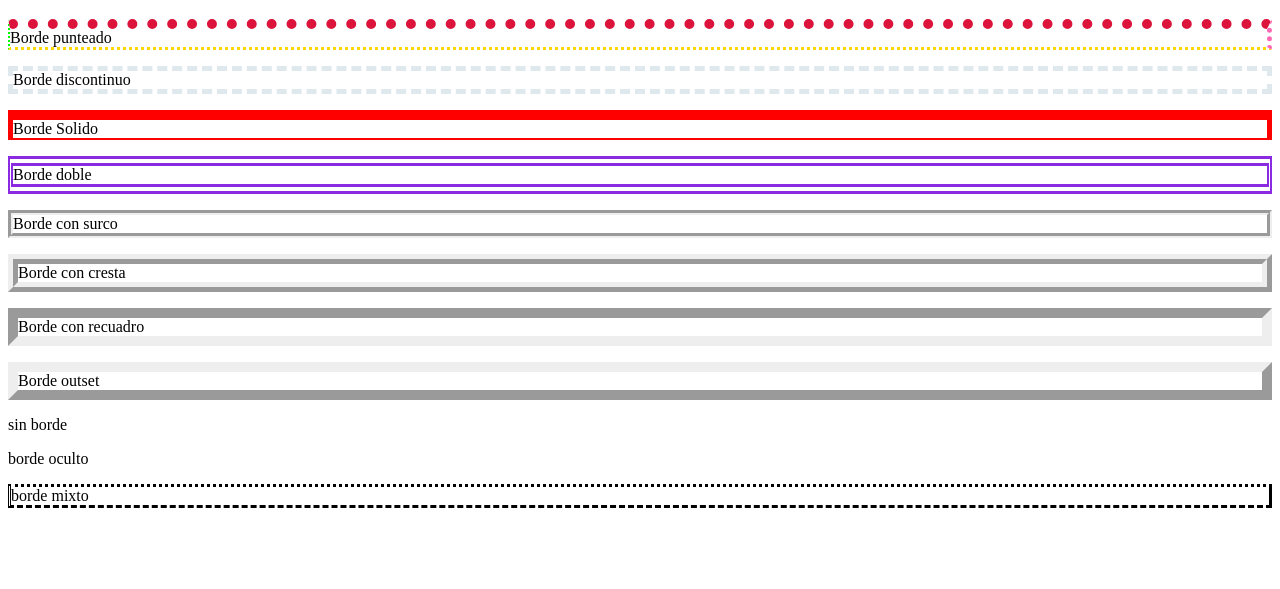
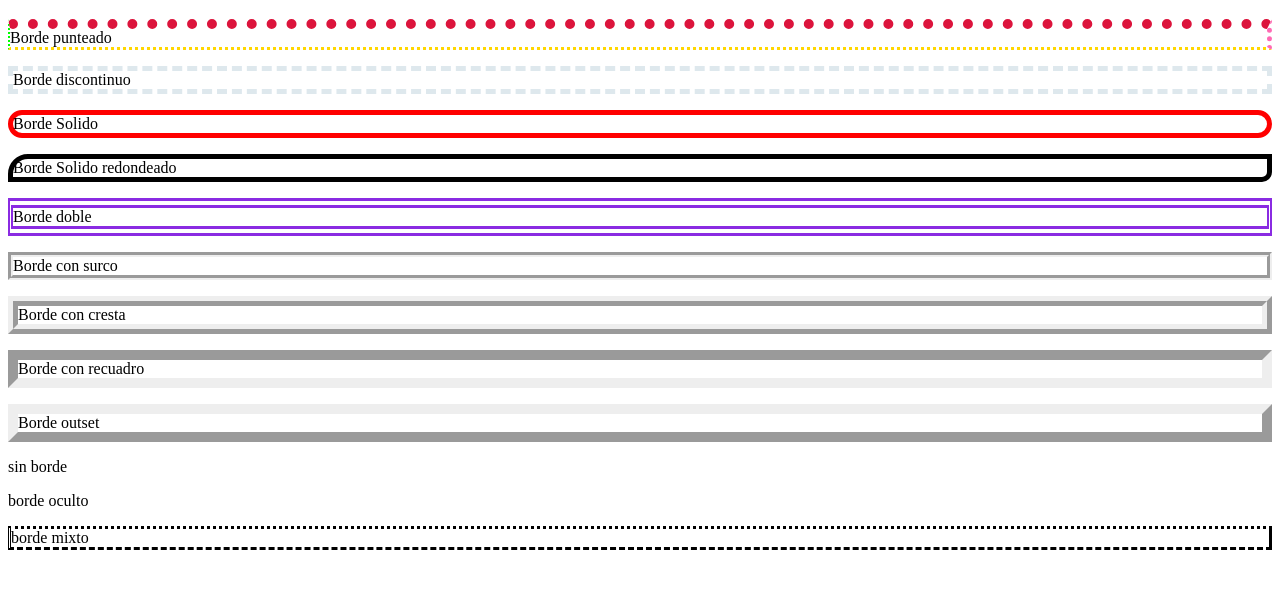
Before and after one commit to gabodevelop3r/css_expert_udemy, a plain HTML site: page leccion02/bordes.html in a window 1280 px wide. Shown: the part 61-650 px from the top of the page. Drawn offline with Linux system fonts and the light colour scheme.

Commit message:
[ADD] redondeo de bordes en css

```diff
--- a/leccion02/bordes.html
+++ b/leccion02/bordes.html
@@ -12,6 +12,7 @@
     <p class="punteado">Borde punteado</p>
     <p class="discontinuo">Borde discontinuo</p>
     <p class="solido">Borde Solido</p>
+    <p class="redondeado">Borde Solido redondeado</p>
     <p class="doble">Borde doble</p>
     <p class="surco">Borde con surco</p>
     <p class="cresta">Borde con cresta</p>
--- a/leccion02/css/bordes.css
+++ b/leccion02/css/bordes.css
@@ -15,7 +15,20 @@ h1{
 }
 .solido{
     border:solid red;
-    border-width: 10px 5px 2px
+    border-width: 5px ;
+    border-radius: 20px;
+    -webkit-border-radius: 20px;
+    -moz-border-radius: 20px;
+    -ms-border-radius: 20px;
+    -o-border-radius: 20px;
+}
+.redondeado{
+    border: 5px solid black;
+    border-radius: 20px 0px 10px 0px;
+    -webkit-border-radius: 20px 0px 10px 0px;
+    -moz-border-radius: 20px 0px 10px 0px;
+    -ms-border-radius: 20px 0px 10px 0px;
+    -o-border-radius: 20px 0px 10px 0px;
 }
 .doble{
     border: 5px double blueviolet;
```
